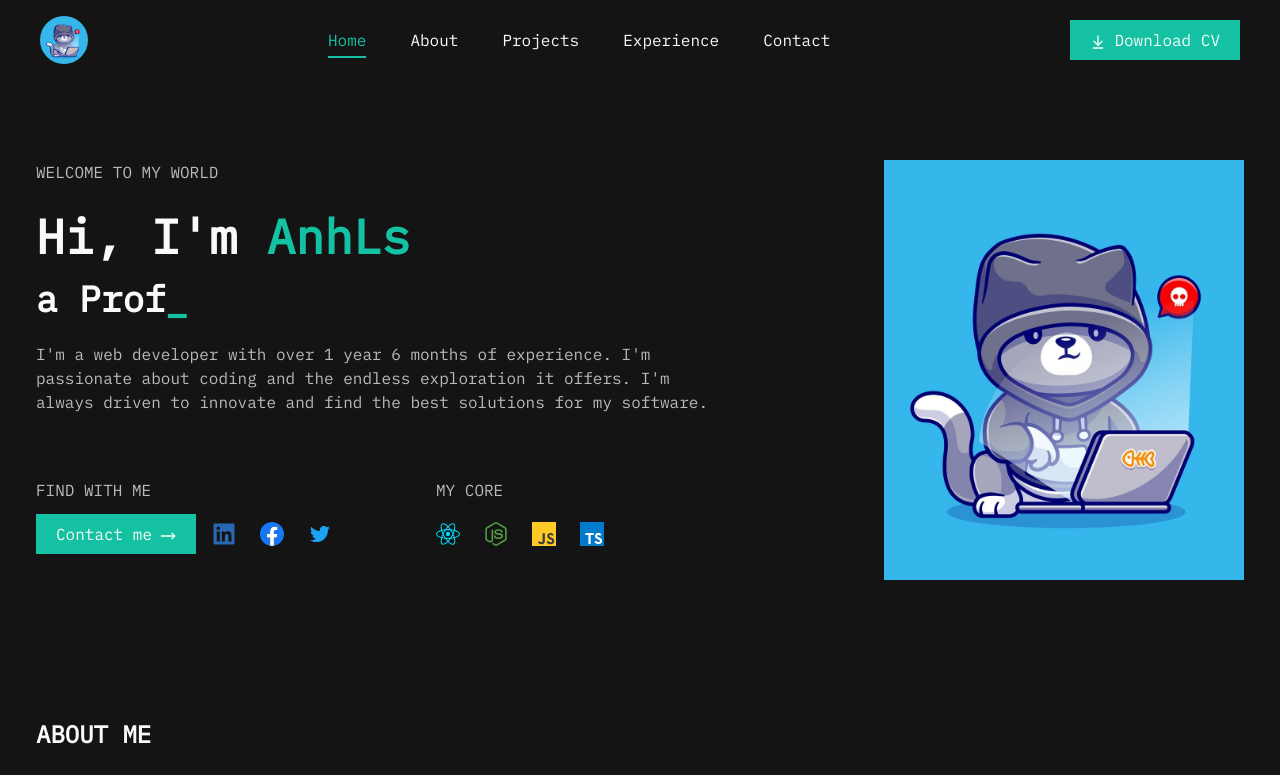
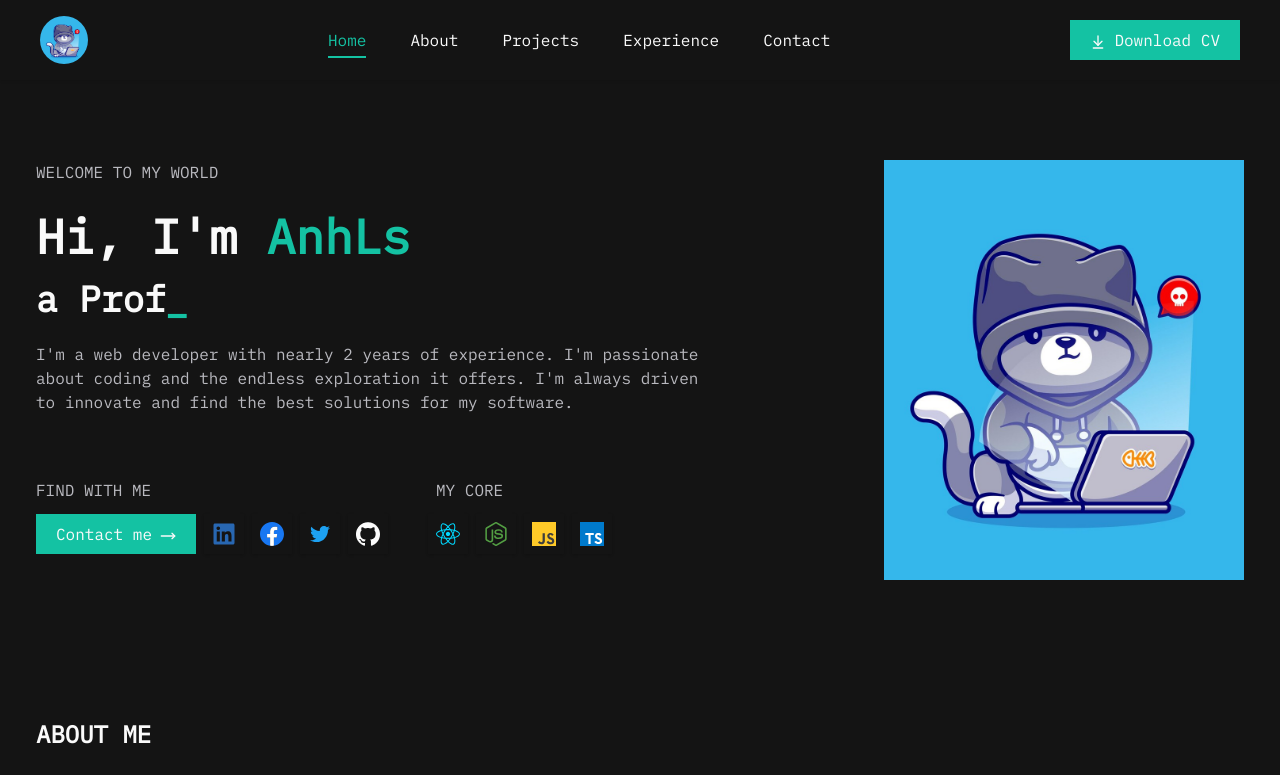
Before and after one commit to anhcaols/portfolio, a Next.js app: page / in a window 1280 px wide. Shown: the top 775 px of the page. Built offline with nearby package versions, Linux system fonts and the light colour scheme.

Commit message:
:sparkles: update cv

```diff
--- a/src/app/components/About/index.tsx
+++ b/src/app/components/About/index.tsx
@@ -14,7 +14,7 @@ export default function About() {
           <div
             ref={ref}
             className={`${inView ? "animate__animated animate__fadeInLeft" : "invisible"}
-            cursor-pointer border border-solid border-accent bg-card p-5 transition-all duration-300 ease-in-out hover:border-primary hover:shadow-custom`}
+            cursor-default border border-solid border-accent bg-card p-5 transition-all duration-300 ease-in-out hover:border-primary hover:shadow-custom`}
           >
             <h3 className="mb-4 text-xl font-600">As a Front-end Developer</h3>
             <p className="text-gray">
@@ -34,7 +34,7 @@ export default function About() {
           <div
             ref={ref}
             className={`${inView ? "animate__animated animate__fadeInRight" : "invisible"}
-              mt-4 cursor-pointer border border-solid border-accent bg-card p-5 transition-all duration-300 ease-in-out hover:border-primary hover:shadow-custom`}
+              mt-4 cursor-default border border-solid border-accent bg-card p-5 transition-all duration-300 ease-in-out hover:border-primary hover:shadow-custom`}
           >
             <h3 className="mb-4 text-xl font-600">Hobbies and interests</h3>
             <p className="text-gray">
--- a/src/app/components/Experience/index.tsx
+++ b/src/app/components/Experience/index.tsx
@@ -24,7 +24,7 @@ export default function Experience() {
                   <VerticalTimelineElement
                     key={item.id}
                     visible
-                    className=""
+                    className="cursor-default"
                     contentStyle={{ backgroundColor: "var(--card)", padding: 0 }}
                     contentArrowStyle={{ borderRight: "7px solid  var(--card)" }}
                     date={item.time}
--- a/src/app/components/Intro/index.tsx
+++ b/src/app/components/Intro/index.tsx
@@ -30,7 +30,7 @@ export default function Intro() {
               }}
             />
             <p className="mt-4 w-full text-gray lg:w-[86%]">
-              I&apos;m a web developer with over 1 year 6 months of experience. I&apos;m passionate about coding and the
+              I&apos;m a web developer with nearly 2 years of experience. I&apos;m passionate about coding and the
               endless exploration it offers. I&apos;m always driven to innovate and find the best solutions for my
               software.
             </p>
@@ -39,33 +39,32 @@ export default function Intro() {
             <div className="col-span-12 lg:col-span-6">
               <p className="mb-3 text-gray">FIND WITH ME</p>
               <div className="flex justify-between gap-2 sm:justify-start">
-                <LinkS
-                  to="contact"
-                  spy
-                  smooth
-                  offset={-80}
-                  duration={500}
-                >
+                <LinkS to="contact" spy smooth offset={-80} duration={500}>
                   <Button>
                     Contact me
                     <MoveRight className="ml-2 inline-block" size={16} strokeWidth={2} />
                   </Button>
                 </LinkS>
-                <Button variant="icon">
-                  <a href="https://www.linkedin.com/in/anhcaols10/" target="_blank">
+                <a href="https://www.linkedin.com/in/anhcaols10/" target="_blank">
+                  <Button variant="icon">
                     <Image width={28} height={28} src="/assets/images/linkedin-alt.svg" alt="linkedin" />
-                  </a>
-                </Button>
-                <Button variant="icon">
-                  <a href="https://facebook.com/anhcaolsdev" target="_blank">
+                  </Button>
+                </a>
+                <a href="https://facebook.com/anhcaolsdev/" target="_blank">
+                  <Button variant="icon">
                     <Image width={24} height={24} src="/assets/images/facebook.svg" alt="facebook" />
-                  </a>
-                </Button>
-                <Button variant="icon">
-                  <a href="https://twitter.com/anhcaols/" target="_blank">
+                  </Button>
+                </a>
+                <a href="https://twitter.com/anhcaols/" target="_blank">
+                  <Button variant="icon">
                     <Image width={30} height={30} src="/assets/images/twitter.svg" alt="twitter" />
-                  </a>
-                </Button>
+                  </Button>
+                </a>
+                <a href="https://github.com/anhcaols/" target="_blank">
+                  <Button variant="icon">
+                    <Image width={24} height={24} src="/assets/images/github.svg" alt="github" />
+                  </Button>
+                </a>
               </div>
             </div>
             <div className="col-span-12 lg:col-span-6">
--- a/src/lib/data/index.ts
+++ b/src/lib/data/index.ts
@@ -7,7 +7,7 @@ export const experience = [
     id: "1",
     title: "Front-end Developer NorthStudio",
     description:
-      "I worked as a front-end developer for 1 year and 6 months. While working here, I have trained myself to discover new knowledge. From there, it helped me improve my skills in software development.",
+      "I have been working as a front-end developer for nearly 2 years. While working here, I have trained myself to discover new knowledge. From there, it helped me improve my skills in software development.",
     time: "2022 - present",
     icon: BriefcaseBusiness
   },
@@ -279,5 +279,4 @@ export const skills = [
 ];
 
 const myCoreSkills = [
-
 ]
```
Also changed, not shown: 1 other file (tests, documents, lock files or other folders).
